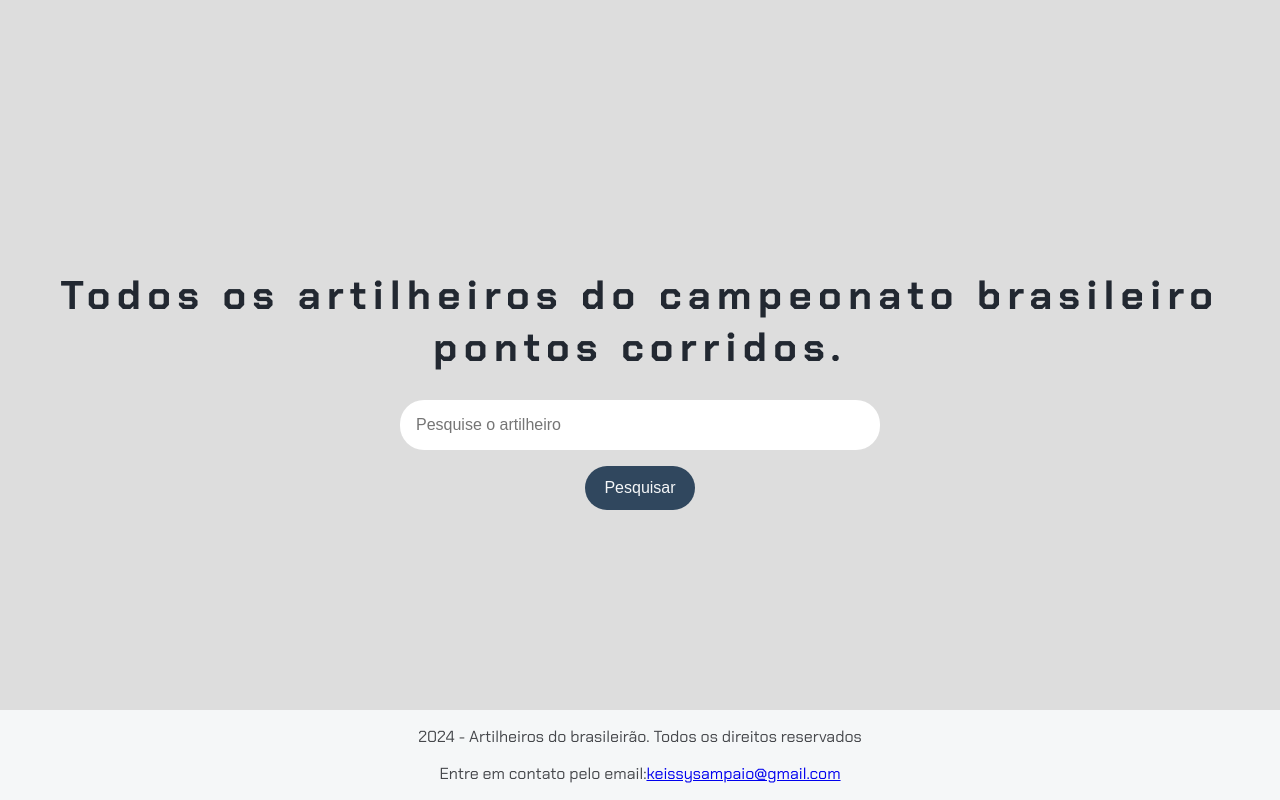
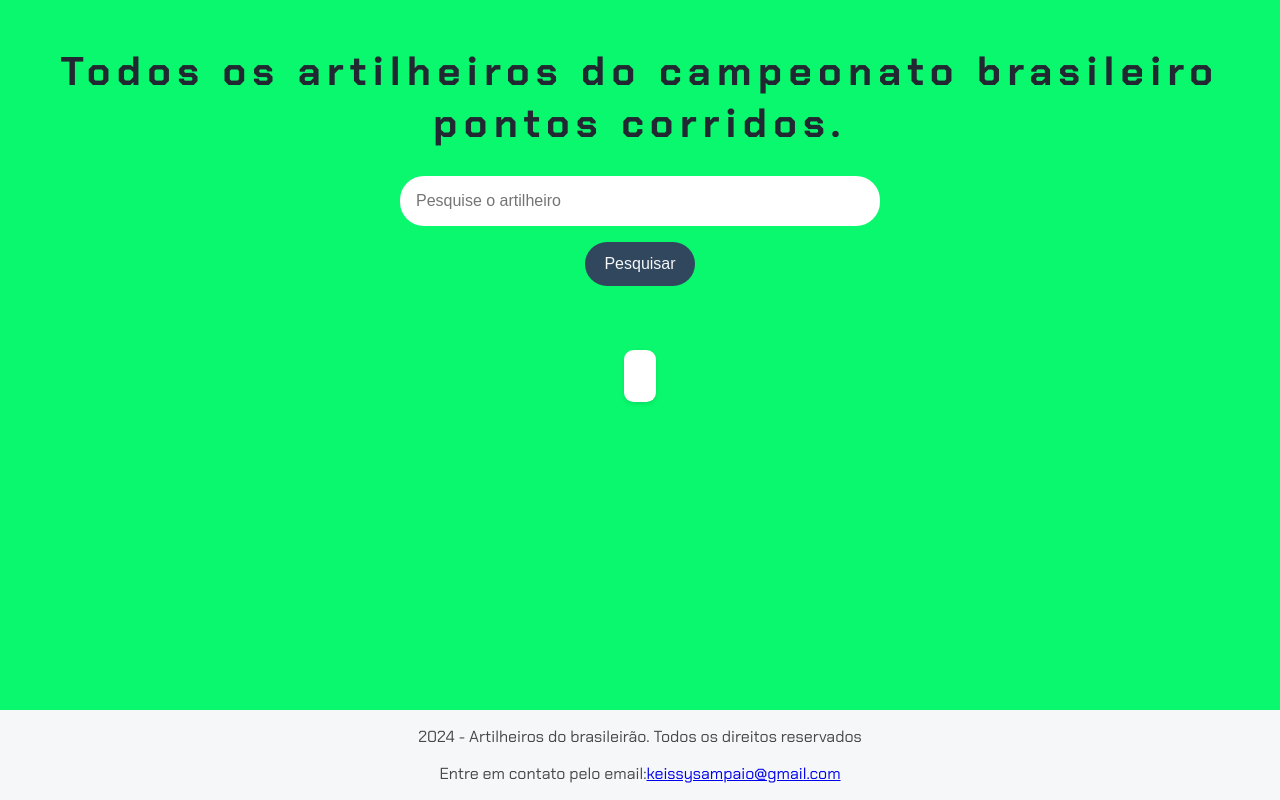
Before and after one commit to KeissySampaio/CursoGit, a plain HTML site: page index.html in a window 1280 px wide. Drawn offline with Linux system fonts and the light colour scheme.

Commit message:
index.html

```diff
--- a/index.html
+++ b/index.html
@@ -1,48 +1,32 @@
 <!DOCTYPE html>
 <html lang="pt-br">
+
 <head>
     <meta charset="UTF-8">
     <meta name="viewport" content="width=device-width, initial-scale=1.0">
     <link rel="stylesheet" href="styles.css">
     <title>Brasileirão</title>
 </head>
+
 <body>
-    <header><h1>Todos os artilheiros do campeonato brasileiro pontos corridos.</h1></header>
-    <main><section><input placeholder="Pesquise o artilheiro" type="text" id="meuCampo"><button onclick="preencherCampo()">Pesquisar</button></section>
-        <p id="resultado"></p>
-        <script>
-            function preencherCampo(){
-                const meuCampo = document.getElementById('meuCampo'). value;
-                const artilheirosPorAno = {
-                    2003: 'Dimba com 31 gols jogando pelo Goiás.',
-                    2004: 'Washington com 34 gols jogando pelo A.Paranaense.',
-                    2005: 'Romário com 22 gols jogando pelo Vasco.',
-                    2006: 'Souza com 17 gols jogando pelo Goiás.',
-                    2007: 'Josiel com 20 gols jogando pelo Paraná.',
-                    2008: 'Washington com 21 gols jogando pelo Fluminense.',
-                    2009: 'Adriano com 19 gols jogando pelo Flamengo.',
-                    2010: 'Jonas com 23 gols jogando pelo Grêmio.',
-                    2011: 'Borges com 23 gols jogando pelo Santos.',
-                    2012: 'Fred com 20 gols jogando pelo Fluminense.',
-                    2013: 'Ederson com 21 gols jogando pelo A.Paranaense.',
-                    2014: 'Fred com 18 gols jogando pelo Fluminense.',
-                    2015: 'Ricardo Oliveira com 20 gols jogando pelo Santos.',
-                    2016: 'Fred com 14 gols jogando pelo A.Mineiro.',
-                    2017: 'Jô com 18 gols jogando pelo Corinthians.',
-                    2018: 'Gabigol com 18 gols jogando pelo Santos.',
-                    2019: 'Gabigol com 25 gols jogando pelo Flamengo',
-                    2020: 'Luciano com 18 gols jogando pelo São Paulo F. C.',
-                    2021: 'Hulk com 19 gols jogando pelo A.Mineiro.',
-                    2022: 'German Cano com 26 gols jogando pelo Fluminense.',
-                    2023: 'Paulinho com 20 gols jogando pelo A.Mineiro.',
-                    2024: 'No brasileirão atual o artilheiro é o Pedro do Flamengo com 11 gols.',
-                };
-                const resultado = artilheirosPorAno[meuCampo];
-                document.getElementById('resultado').textContent = resultado || 'Ano não encontrado';
-            }
-        </script>
+    <header>
+        <h1>Todos os artilheiros do campeonato brasileiro pontos corridos.</h1>
+    </header>
+    <main>
+        <section><input placeholder="Pesquise o artilheiro" type="text" id="meuCampo"><button
+                onclick="preencherCampo()">Pesquisar</button></section>
+        <section class="resultados-pesquisa">
+            <div class="item-resultado"><a href="https://pt.wikipedia.org/wiki/Lista_de_artilheiros_do_Campeonato_Brasileiro_de_Futebol"
+                target="_blank">
+                <h2 id="resultado"></h2>
+            </a></div></section>
+
     </main>
-    <footer><p>2024 - Artilheiros do brasileirão. Todos os direitos reservados</p>
-    <p>Entre em contato pelo email:<a href="mailto:keissysampaio@gmail.com">keissysampaio@gmail.com</a></p></footer>
+    <footer>
+        <p>2024 - Artilheiros do brasileirão. Todos os direitos reservados</p>
+        <p>Entre em contato pelo email:<a href="mailto:keissysampaio@gmail.com">keissysampaio@gmail.com</a></p>
+    </footer>
+    <script src="app.js"></script>
 </body>
+
 </html>
--- a/styles.css
+++ b/styles.css
@@ -4,7 +4,7 @@
 /* Estiliza o corpo da página */
 body {
     font-family: "Chakra Petch", sans-serif; /* Define a fonte padrão */
-    background-color: #DDDDDD; /* Cor de fundo da página */
+    background-color: #09f86d; /* Cor de fundo da página */
     display: flex; /* Usa Flexbox para layout */
     flex-direction: column; /* Alinha os itens na vertical */
     align-items: center; /* Centraliza os itens horizontalmente */
```
